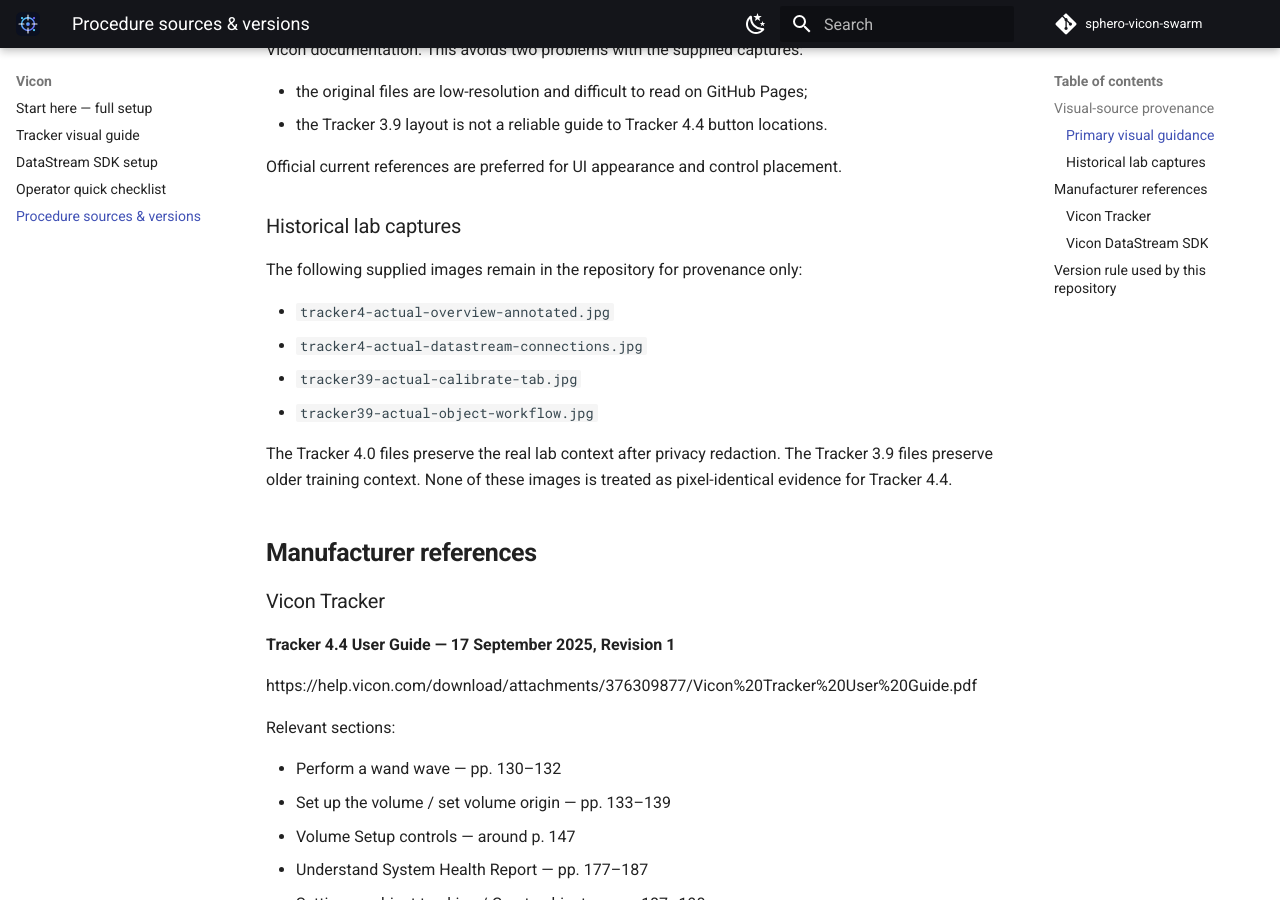
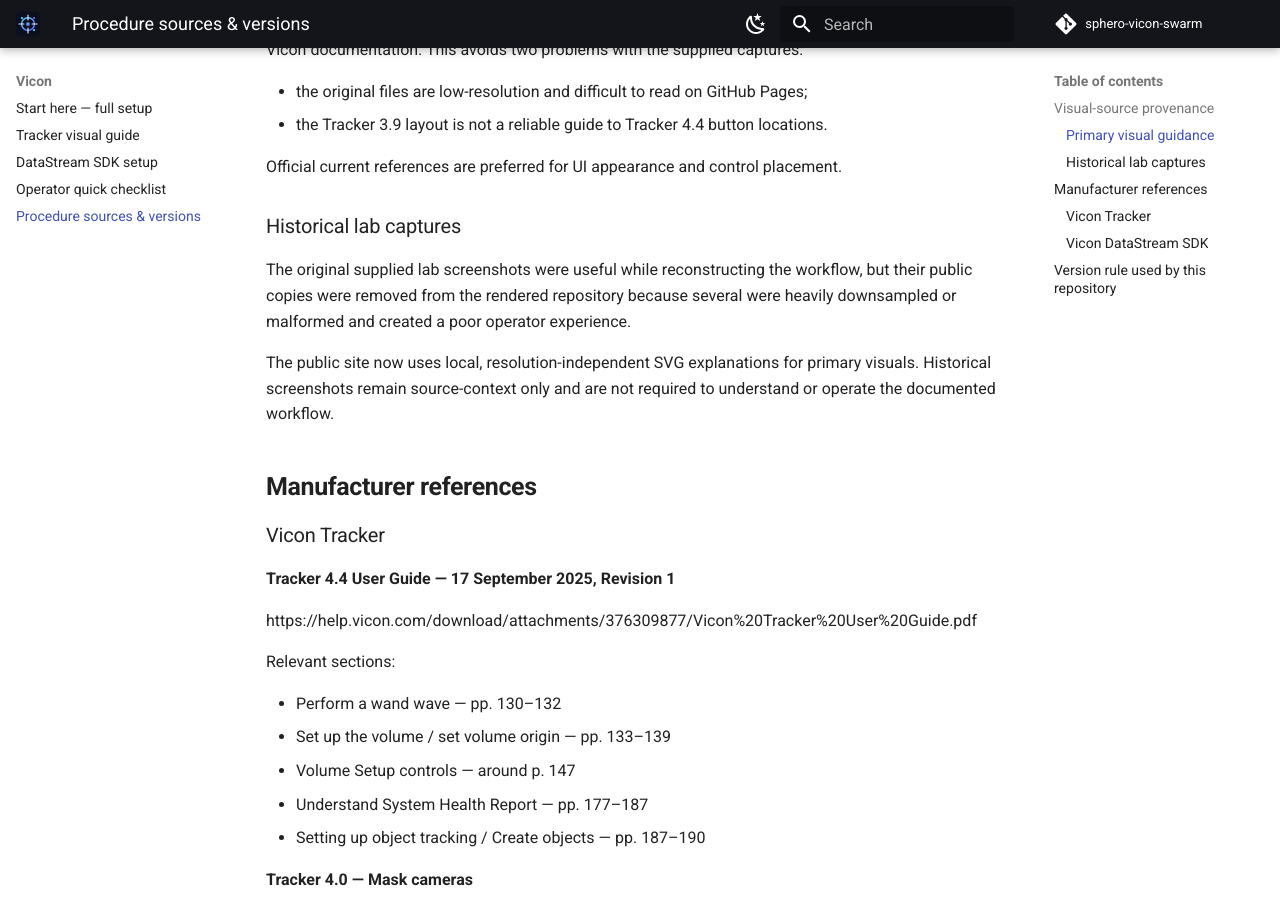
Before and after one commit to RV-crtl/sphero-vicon-swarm, an MkDocs documentation site: the page built from docs/vicon-procedure-sources.md, in a window 1280 px wide and 900 px high, scrolled down 1395 px. Built offline with MkDocs 1.6.1 and Material for MkDocs 9.7.7, drawn with Linux system fonts in a browser that asks for light colours; comment, search, counter and statistics services are not loaded.

Commit message:
docs: remove public dependency on malformed historical screenshots

```diff
--- a/docs/vicon-procedure-sources.md
+++ b/docs/vicon-procedure-sources.md
@@ -33,14 +33,9 @@
 
 ### Historical lab captures
 
-The following supplied images remain in the repository for provenance only:
+The original supplied lab screenshots were useful while reconstructing the workflow, but their public copies were removed from the rendered repository because several were heavily downsampled or malformed and created a poor operator experience.
 
-- `tracker4-actual-overview-annotated.jpg`
-- `tracker4-actual-datastream-connections.jpg`
-- `tracker39-actual-calibrate-tab.jpg`
-- `tracker39-actual-object-workflow.jpg`
-
-The Tracker 4.0 files preserve the real lab context after privacy redaction. The Tracker 3.9 files preserve older training context. None of these images is treated as pixel-identical evidence for Tracker 4.4.
+The public site now uses local, resolution-independent SVG explanations for primary visuals. Historical screenshots remain source-context only and are not required to understand or operate the documented workflow.
 
 ## Manufacturer references
 
```
